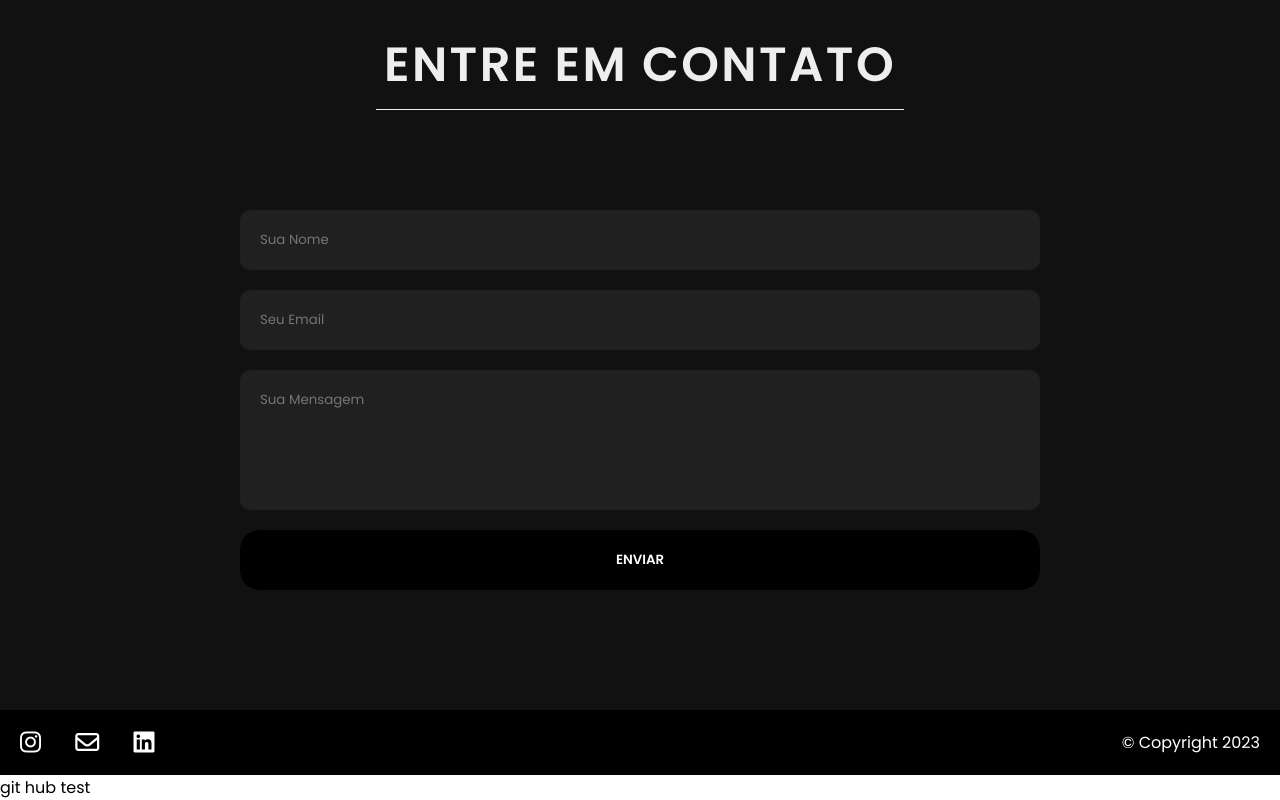
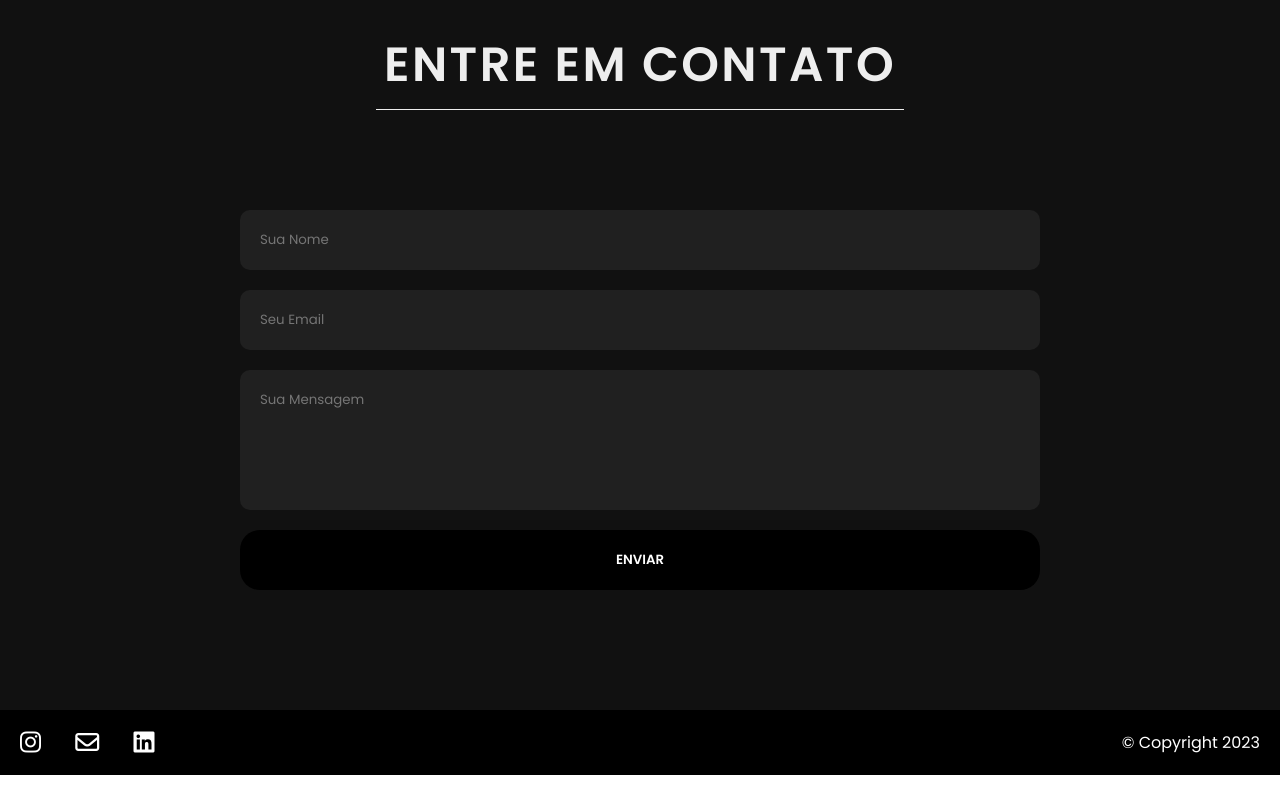
Before and after one commit to diogozerredy/portifolio, a plain HTML site: page index.html in a window 1280 px wide. Shown: the part 4483-5283 px from the top of the page. After the commit the page ends 5258 px from the top, so only its background shows below. Drawn offline with Linux system fonts and the light colour scheme.

Commit message:
agora sim

```diff
--- a/index.html
+++ b/index.html
@@ -197,7 +197,5 @@
       </div>
       <p>&copy; Copyright 2023</p>
     </div>
-	<!--teste git hub on-->
-	<p> git hub test</p>
   </body>
 </html>
```
